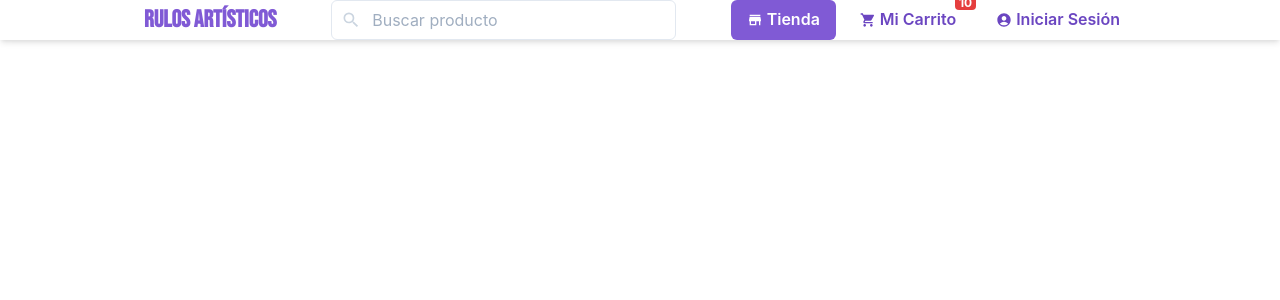
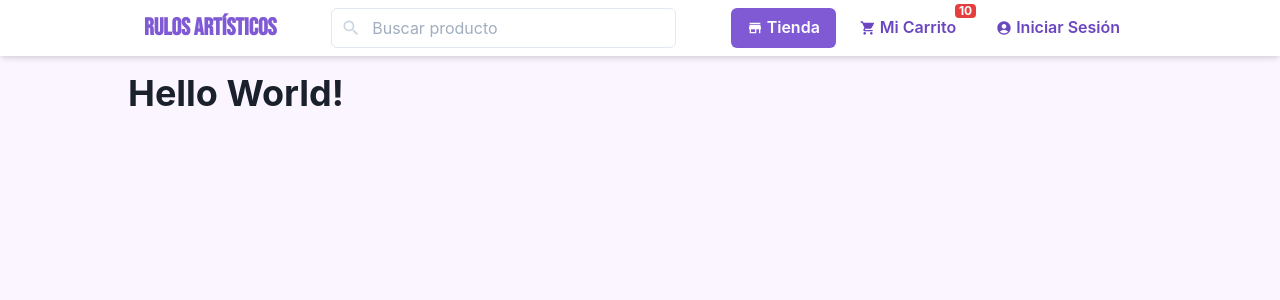
Before and after one commit to pablomayobre/tienda-coderhouse, a React (Create React App) app: page / in a window 1280 px wide. Shown: the top 300 px of the page. Built offline with nearby package versions, Linux system fonts and the light colour scheme.

Commit message:
Add a CustomTheme, Layout and ItemListContainer

```diff
--- a/src/App.tsx
+++ b/src/App.tsx
@@ -1,10 +1,18 @@
-import { ChakraProvider } from "@chakra-ui/react";
+import { ChakraProvider, extendTheme } from "@chakra-ui/react";
 import { Header } from "./components/Header";
+import { Layout } from "./components/Layout";
+import { ItemListContainer } from "./components/ItemListContainer";
+import { CustomTheme } from "./CustomTheme";
+
+const theme = extendTheme(CustomTheme)
 
 function App() {
   return (
-    <ChakraProvider>
+    <ChakraProvider theme={theme}>
       <Header />
+      <Layout>
+        <ItemListContainer greeting={"Hello World!"} />
+      </Layout>
     </ChakraProvider>
   );
 }
--- /dev/null
+++ b/src/CustomTheme.ts
@@ -0,0 +1,26 @@
+import { ChakraTheme } from "@chakra-ui/react";
+import { GlobalStyleProps } from "@chakra-ui/theme-tools";
+
+const space = {
+  header: '3.5rem'
+}
+
+const styles = {
+  global: (props: GlobalStyleProps) => ({
+    body: {
+      margin: 0,
+      fontFamily: `-apple-system, BlinkMacSystemFont, "Segoe UI", "Roboto", "Oxygen",
+        "Ubuntu", "Cantarell", "Fira Sans", "Droid Sans", "Helvetica Neue",
+        sans-serif`,
+      // -webkit-font-smoothing: "antialiased";
+      // -moz-osx-font-smoothing: "grayscale";
+      bg: "purple.50",
+    },
+  }),
+}
+
+export const CustomTheme: Partial<ChakraTheme> = {
+  styles,
+  space,
+  sizes: space
+}
--- /dev/null
+++ b/src/components/ItemListContainer.tsx
@@ -0,0 +1,7 @@
+import { Box, Heading } from "@chakra-ui/react"
+
+export const ItemListContainer = ({greeting}: {greeting?: string}) => {
+  return <Box>
+    <Heading>{greeting}</Heading>
+  </Box>
+}
--- /dev/null
+++ b/src/components/Layout.tsx
@@ -0,0 +1,19 @@
+import { Box } from "@chakra-ui/react";
+
+type LayoutProps = {
+  children: React.ReactNode;
+};
+
+export const Layout = ({ children }: LayoutProps) => {
+  return (
+    <Box
+      marginTop="header"
+      paddingTop={4}
+      maxWidth="container.lg"
+      marginLeft="auto"
+      marginRight="auto"
+    >
+      {children}
+    </Box>
+  );
+};
```
